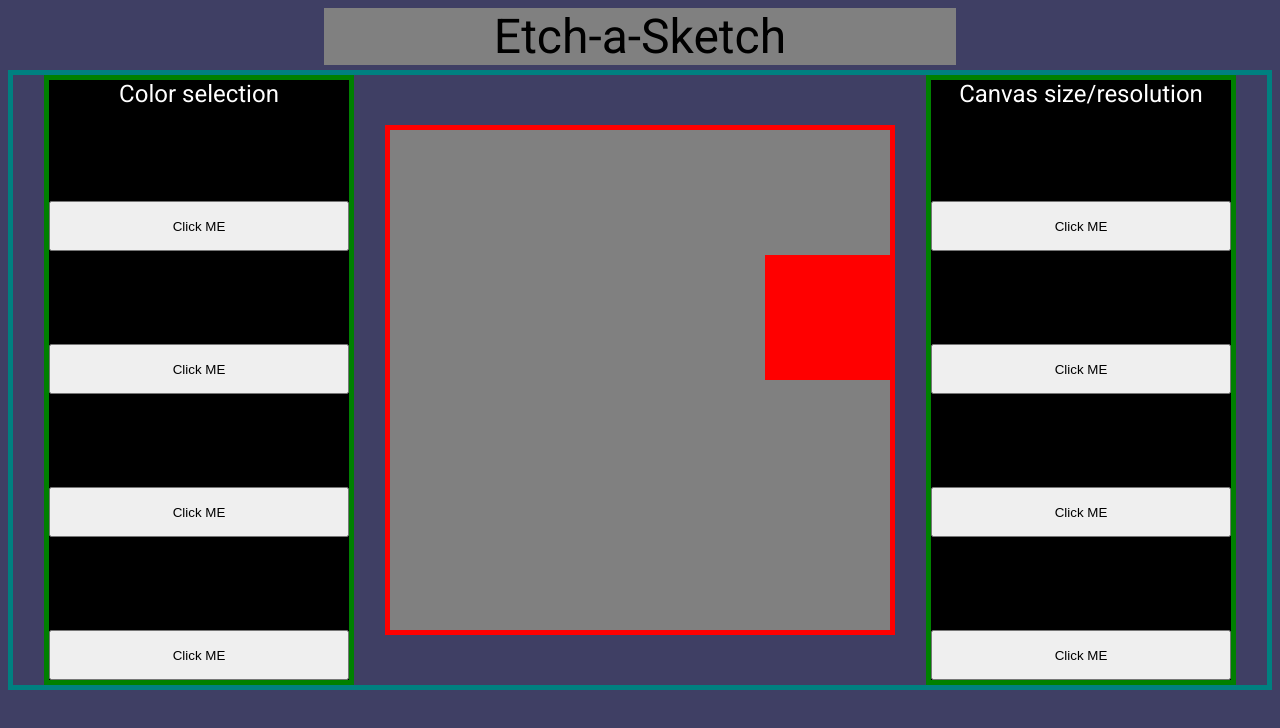
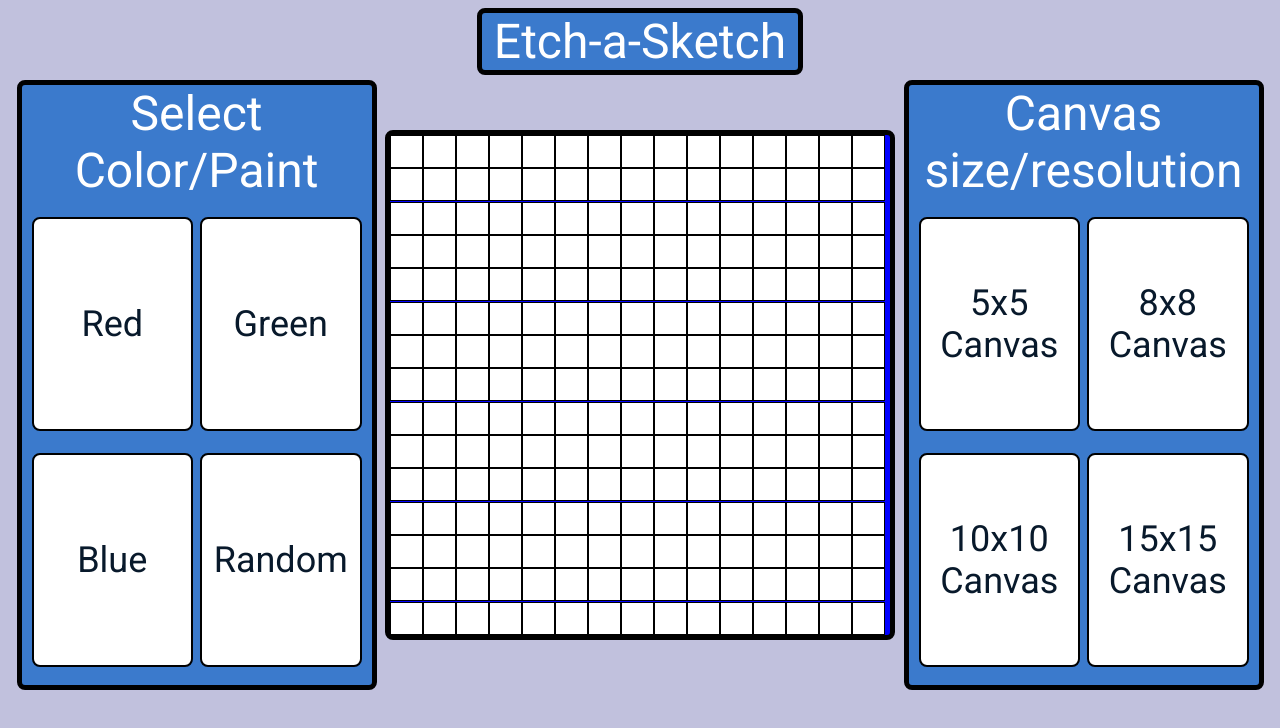
Before and after one commit to HRoyce/odin-etchasketch, a plain HTML site: page index.html in a window 1280 px wide. Drawn offline with Linux system fonts and the light colour scheme.

Commit message:
Added styling to the buttons and menu, as well as a hover effect. Next steps are to add listeners to each button for color changing and tiling the board as needed

```diff
--- a/index.html
+++ b/index.html
@@ -9,40 +9,25 @@
     <meta http-equiv="X-UA-Compatible" content="IE=edge">
     <meta name="viewport" content="width=device-width, initial-scale=1.0">
     <title>Draw it!</title>
+    <script src="script.js" defer></script>
 </head>
 <body>
     <div id = header>Etch-a-Sketch</div>
     <div id = content>
-        <div id = menu1 class="menu">Color selection
-            <button>Click ME</button>
-            <button>Click ME</button>
-            <button>Click ME</button>
-            <button>Click ME</button>
+        <div id = menu1 class="menu">Select Color/Paint
+            <div id = redSelector class = "button">Red</div>
+            <div id = greenSelector class = "button">Green</div>
+            <div id = blueSelector class = "button">Blue</div>
+            <div id = randSelector class = "button">Random</div>
         </div>
         <div id = canvas>
-            <div class = pixel></div>
-            <div class = pixel></div>
-            <div class = pixel></div>
-            <div class = pixel></div>
-            <div class = pixel></div>
-            <div class = pixel></div>
-            <div class = pixel></div>
-            <div id=singleton class = pixel></div>
-            <div class = pixel></div>
-            <div class = pixel></div>
-            <div class = pixel></div>
-            <div class = pixel></div>
-            <div class = pixel></div>
-            <div class = pixel></div>
-            <div class = pixel></div>
-            <div class = pixel></div>
-
+            <!-- pixels go here -->
         </div>
         <div id = menu2 class = "menu">Canvas size/resolution
-            <button>Click ME</button>
-            <button>Click ME</button>
-            <button>Click ME</button>
-            <button>Click ME</button>
+            <div id = pixels25 class = "button">5x5 Canvas</div>
+            <div id = pixels64 class = "button">8x8 Canvas</div>
+            <div id = pixels100 class = "button">10x10 Canvas</div>
+            <div id = pixels225 class = "button">15x15 Canvas</div>
         </div>
     </div>
 
--- a/script.js
+++ b/script.js
@@ -1 +1,56 @@
 // 4 x 4 grid means 16 squares at 25% size
+
+//I need to generate an array/nodelist of pixel elements, then cycle through and add hover/unhover
+// event listeners.
+
+const canvas = document.getElementById("canvas");
+let brushColor;
+
+//the input to this function will be the resolution/# of tiles, this will then determine the styling which
+//handles the size of the pixel.
+
+/*I can now tile the canvas with as many pixels as I want, now I need to set action listeners
+on all of those pixels as they are created so that when the mouse hovers over them, their color changes to a
+random color generated at that time */
+
+/*
+create a variable mouse color which stores the color to paint on hover
+then in the action handler for the pixel, change the css background color based on whatever the mouse
+color var is, if it is random then generate a random hex value and paint the pixel that.
+*/
+
+function tileTheCanvas(tileCount) {
+    switch(tileCount){
+        case 25:
+
+            for(i = 0;i<tileCount; i++){
+                t = document.createElement("div");
+                t.classList.add("pixel25")
+                createTile(t);
+            } break;
+
+        case 64:
+            for(i = 0;i<tileCount; i++){
+                t = document.createElement("div");
+                t.classList.add("pixel64")
+                createTile(t);
+            } break;
+        case 100:
+            for(i = 0;i<tileCount; i++){
+                t = document.createElement("div");
+                t.classList.add("pixel100");
+                createTile(t);
+            } break;
+        case 225:
+            for(i = 0;i<tileCount; i++){
+                t = document.createElement("div");
+                t.classList.add("pixel225");
+                createTile(t);
+            } break;
+    }
+}
+function createTile(t){
+    canvas.appendChild(t);
+}
+
+tileTheCanvas(225);
--- a/styles.css
+++ b/styles.css
@@ -1,8 +1,9 @@
 body{
     display:flex;
     flex-direction: column;
-    background-color:rgb(63, 63, 100);
+    background-color:rgb(193, 193, 221);
     font-family:Roboto, sans-serif;
+
 }
 #header{
     align-self:center;
@@ -10,41 +11,69 @@ body{
     display:flex;
     justify-content: center;
     font-size: 48px;
-    background:grey;
-    width:50%;
+    width:25%;
+    background-color: rgb(59, 122, 204);
+    border:5px rgb(0, 0, 0) solid;
+    border-radius:8px;
+    color:white;
 }
 #content{
     display:flex;
     justify-content:space-evenly;
-    border:5px teal solid;
+    /* border:5px teal solid; */
 
 
 }
 #canvas{
     background-color:blue;
-    border:5px red solid;
+    border:5px rgb(0, 0, 0) solid;
     height: 500px;
     width: 500px;
     display:flex;
     flex-wrap:wrap;
     justify-self: center;
     align-self:center;
+    border-radius:8px;
 }
 button{
     height:50px;
 }
+.button{
+    display:flex;
+    margin:1%;
+    padding:0;
+    height:35%;
+    width:45%;
+    color:rgb(8, 25, 43);
+    border:2px black solid;
+    background-color:rgb(255, 255, 255);
+    border-radius:8px;
+    transition: all .15s ease;
+    align-items:center;
+    justify-content: center;
+    font-size:36px;
+}
+/* .button:hover {
+    background-color: rgb(100, 115, 129); */
+.button:hover{
+    scale: 1.1;
+    transition: all .25s ease;
+    box-shadow: rgb(46, 46, 46) 10px 10px 10px;
+  }
 .menu{
     display:flex;
-    flex-direction: column;
-    justify-content: space-between;
-    background-color: black;
-    border:5px green solid;
+    flex-wrap:wrap;
+    background-color: rgb(59, 122, 204);
+    border:5px rgb(0, 0, 0) solid;
     height: 600px;
-    width: 300px;
+    width: 350px;
     color:white;
     text-align:center;
-    font-size:24px;
+    font-size:48px;
     font-family:Roboto, sans-serif;
+    justify-content:center;
+    /* align-items: */
+    border-radius:8px;
 }
 #menu1{
 
@@ -52,14 +81,35 @@ button{
 #menu2{
 
 }
-.pixel{
+
+.pixel25{
+    height:19%;
+    width:19%;
+    background-color:rgb(255, 255, 255);
+    border:1px black solid;
+}
+.pixel64{
+    height:12%;
+    width:12%;
+    background-color:rgb(255, 255, 255);
+    border:1px black solid;
+
+}
+.pixel100{
     /* min-width: 10px;
     min-height:10px; */
-    height:25%;
-    width:25%;
-    background-color:grey;
-    border:0px black solid;
+    height:9.5%;
+    width:9.5%;
+    background-color:rgb(255, 255, 255);
+    border:1px black solid;
 }
+.pixel225{
+    height:6.2%;
+    width:6.2%;
+    background-color:rgb(255, 255, 255);
+    border:1px black solid;
+}
+.pixel
 #singleton{
     background-color:red;
 }
```
